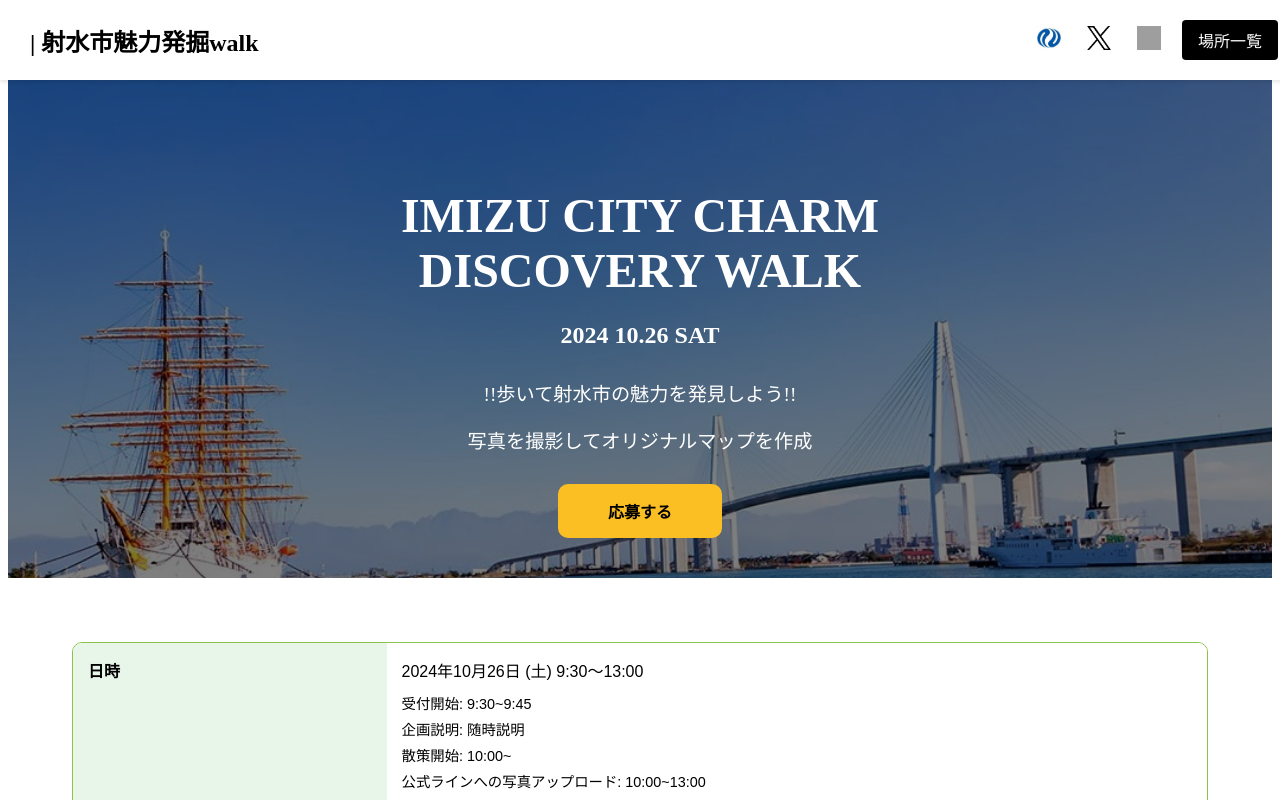
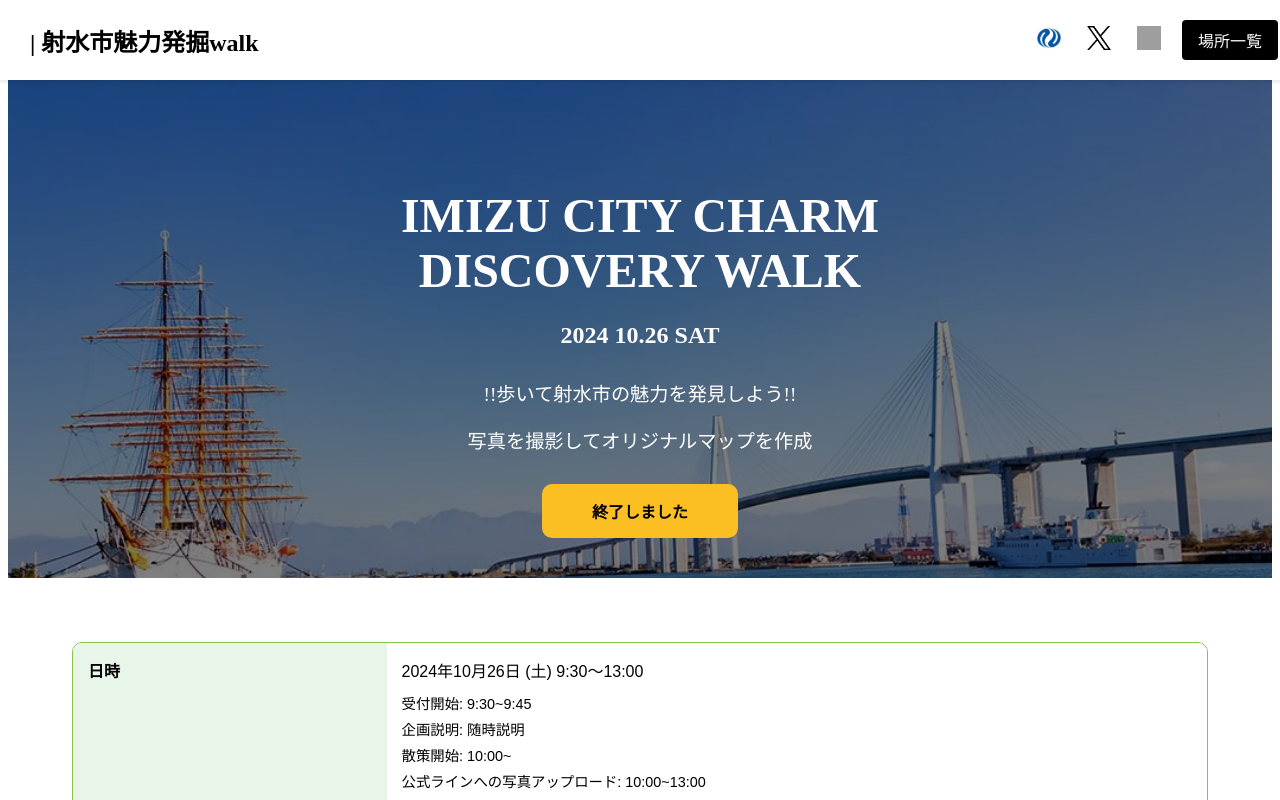
Before and after one commit to nanako1230/imizu-event, a Next.js app: page / in a window 1280 px wide. Shown: the top 800 px of the page. Built offline with nearby package versions, Linux system fonts and the light colour scheme; grey boxes are pictures that could not be loaded.

Commit message:
Work on branchB

```diff
--- a/src/pages/index.js
+++ b/src/pages/index.js
@@ -25,7 +25,7 @@ export default function Home() {
           {/* 応募ボタン */}
           <div className="apply-button-container">
             <a href="https://docs.google.com/forms/d/e/1FAIpQLScTL-7NyyqRfdmbbBuk6dMWRR4SPJN7zhaN4DMB_tHqUHHX6A/viewform?usp=sf_link">
-              <button className="apply-button">応募する</button>
+              <button className="apply-button">終了しました</button>
             </a>
           </div>
         </div>
```
